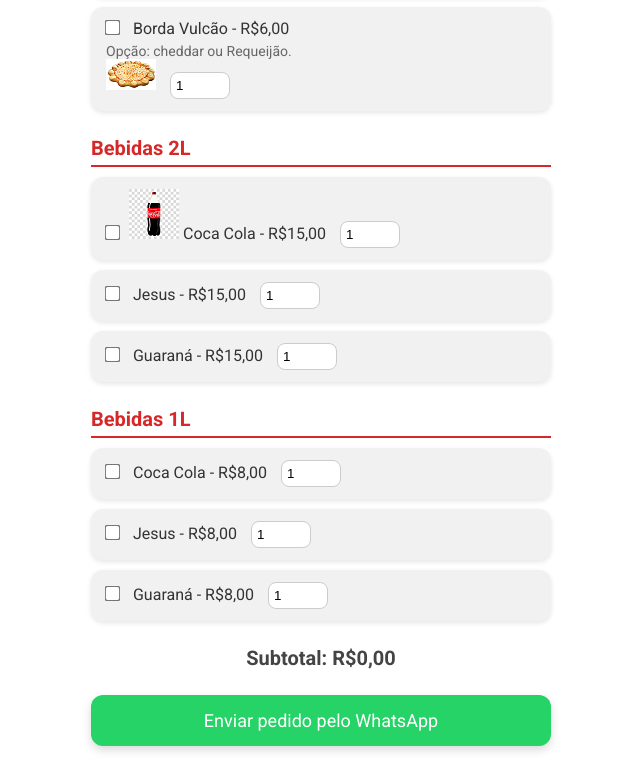
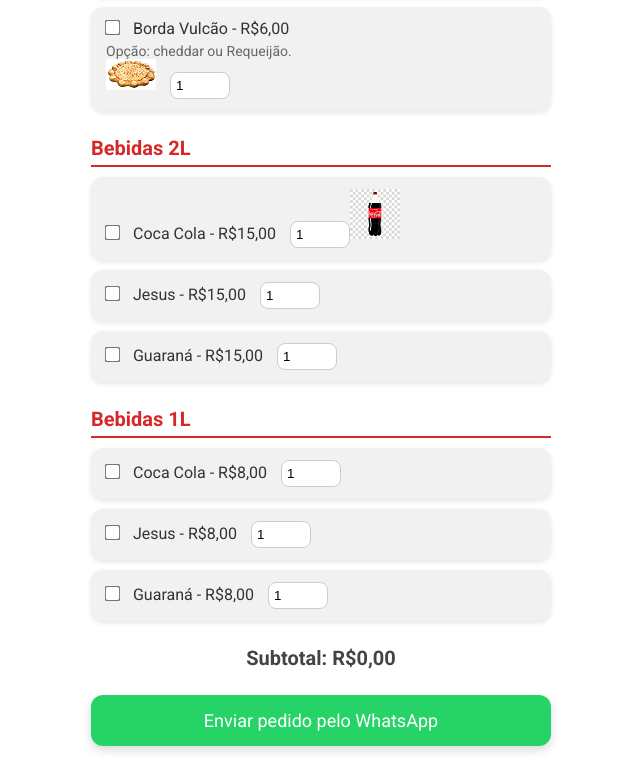
Before and after one commit to BETCERTA/cia-da-pizza, a plain HTML site: page index.html in a window 1280 px wide. Shown: the part 2814-3580 px from the top of the page, without its empty margins (319-959 px from the left). Drawn offline with Linux system fonts and the light colour scheme.

Commit message:
Update index.html

```diff
--- a/index.html
+++ b/index.html
@@ -256,9 +256,9 @@
     <div class="section">
       <h2>Bebidas 2L</h2>
       <label>
-        <input type="checkbox" value="15" data-name="Coca Cola 2L - R$15,00"><img src="imagens/imagem19.png" alt="Coca Cola 2L" class="pizza-img">
+        <input type="checkbox" value="15" data-name="Coca Cola 2L - R$15,00">
         Coca Cola - R$15,00
-        <input type="number" min="1" value="1" class="quantidade">
+        <input type="number" min="1" value="1" class="quantidade"><img src="imagens/imagem19.png" alt="Coca Cola 2L" class="pizza-img">
       </label>
       <label>
         <input type="checkbox" value="15" data-name="Jesus 2L - R$15,00">
```
